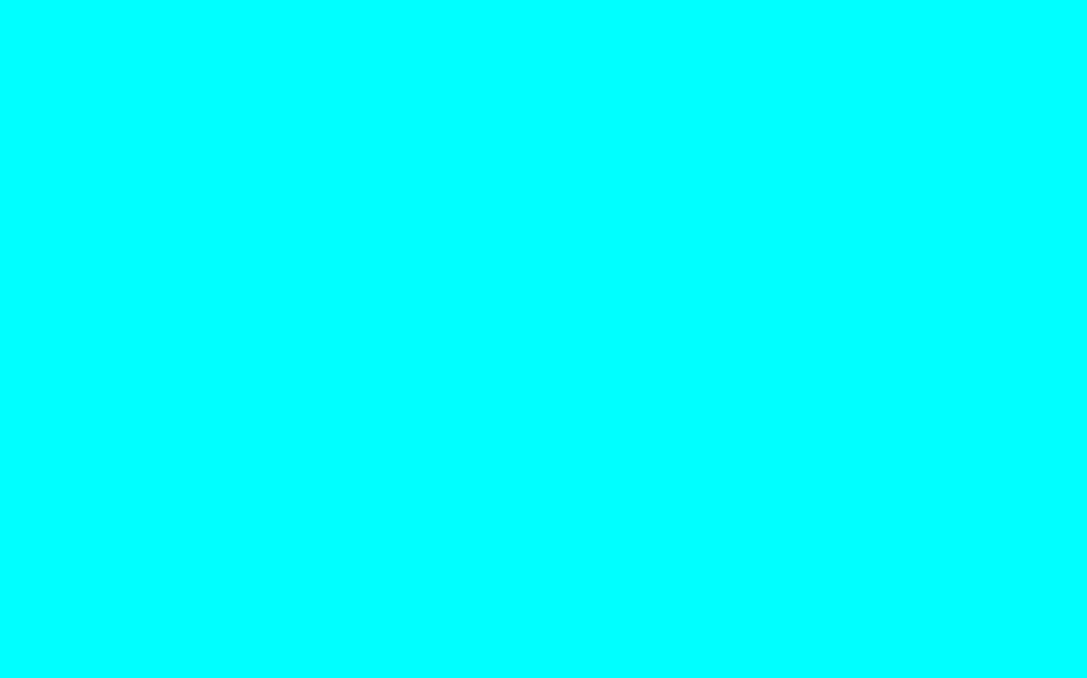
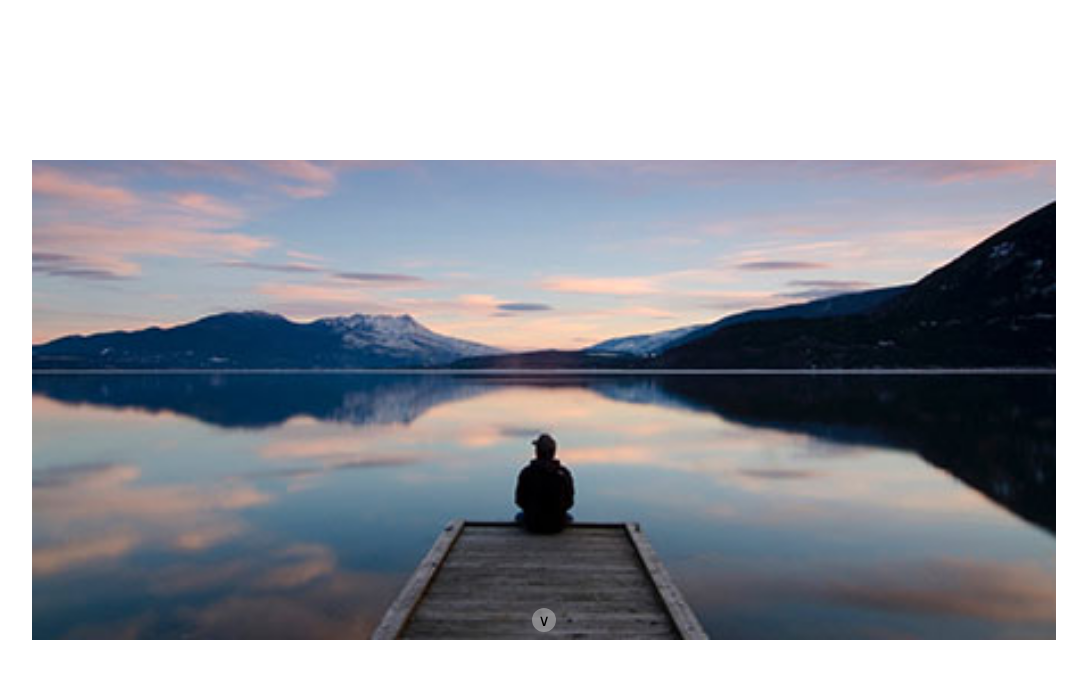
Before and after one commit to LucaBonifazio/js-array-carousel, a plain HTML site: page index.html in a window 1280 px wide. Shown: the whole page, without its empty margins (96-1183 px from the left). Drawn offline with Linux system fonts and the light colour scheme.

Commit message:
Slider up-down

```diff
--- a/css/style.css
+++ b/css/style.css
@@ -1,3 +1,64 @@
+*{
+    margin: 0;
+    padding: 0;
+    box-sizing: border-box;
+}
+
 body{
-    background-color: aqua;
+    display: flex;
+    height: 100vh;
 }
+
+.slider{
+    width: 80%;
+    height: 60%;
+    margin: auto;
+    position: relative;
+}
+
+.slider-img {
+	position: absolute;
+	inset: 0;
+	display: none;
+	width: 100%;
+	height: 100%;
+	object-fit: cover;
+	object-position: center;
+}
+
+.controls {
+	display: flex;
+    flex-direction: column;
+	justify-content: space-between;
+	align-items: center;
+	position: absolute;
+	inset: 0;
+	z-index: 10;
+}
+
+.btn-up,
+.btn-down {
+	display: flex;
+	justify-content: center;
+	align-items: center;
+	margin: .5rem;
+	width: 1.5rem;
+	height: 1.5rem;
+	border-radius: 100%;
+	background-color: rgb(202, 202, 202, .5);
+}
+
+.btn-up:hover,
+.btn-down:hover {
+	background-color: rgb(202, 202, 202, 1);
+    transform: scale(1.1);
+    cursor: pointer;
+}
+
+.active {
+	display: block;
+}
+
+.hidden {
+	visibility: hidden;
+}
--- a/index.html
+++ b/index.html
@@ -5,10 +5,17 @@
     <meta http-equiv="X-UA-Compatible" content="IE=edge">
     <meta name="viewport" content="width=device-width, initial-scale=1.0">
     <title>Carousel</title>
-    <link rel="stylesheet" href="css/style.css">
-    <script src="js/script.js" defer></script>
+       <!-- style css -->
+       <link rel="stylesheet" href="css/style.css">
+       <!-- js -->
+       <script src="js/script.js" defer></script>
 </head>
 <body>
-
+    <div class="slider">
+        <div class="controls">
+			<div class="btn-up hidden">&and;</div>
+			<div class="btn-down">&or;</div>
+		</div>
+    </div>
 </body>
 </html>
--- a/js/script.js
+++ b/js/script.js
@@ -1,15 +1,57 @@
-// Consegna:
-// Dato un array contenente una lista di cinque immagini, creare un carosello come nello screenshot allegato.
-// MILESTONE 1
-// Per prima cosa, creiamo il markup statico: costruiamo il container e inseriamo un'immagine grande al centro: avremo così la struttura base e gli stili pronti per poterci poi concentrare solamente sull'aspetto logico.
-// MILESTONE 2
-// Adesso rimuoviamo tutto il markup statico e inseriamo tutte le immagini dinamicamente servendoci dell'array fornito e un semplice ciclo for che concatena un template literal.
-// Tutte le immagini saranno nascoste, tranne la prima, che avrà una classe specifica che la renderà visibile.
-// Al termine di questa fase ci ritroveremo con lo stesso slider stilato nella milestone 1, ma costruito dinamicamente attraverso JavaScript.
-// MILESTONE 3
-// Al click dell'utente sulle frecce, il programma cambierà l’immagine attiva, che quindi verrà visualizzata al posto della precedente.
-// BONUS 1:
-// Aggiungere il ciclo infinito del carosello. Ovvero se è attiva la prima immagine e l'utente clicca la freccia per andare all’immagine precedente, dovrà comparire l’ultima immagine dell’array e viceversa.
-// BONUS 2:
-// Aggiungere la visualizzazione di tutte le thumbnails sulla destra dell’immagine grande attiva, come nello screenshot proposto. Tutte le miniature avranno un layer di opacità scura, tranne quella corrispondente all’immagine attiva, che invece avrà un bordo colorato.
-// Al click delle frecce, oltre al cambio di immagine attiva, gestire il cambio di miniatura attiva.
+const arrImg = [
+    'img/01.jpg',
+    'img/02.jpg',
+    'img/03.jpg',
+    'img/04.jpg',
+    'img/05.jpg',
+]
+
+const eleSlider = document.querySelector('.slider');
+const eleControls = document.querySelector('.controls');
+const eleBtnUp = document.querySelector('.btn-up');
+const eleBtnDown = document.querySelector('.btn-down');
+
+for (let i = 0; i < arrImg.length; i++) {
+
+	const eleImg = document.createElement('img');
+	eleImg.src = arrImg[i];
+	eleImg.classList.add('slider-img');
+
+	if (i === 0) {
+		eleImg.classList.add('active');
+	}
+
+	eleSlider.append(eleImg);
+}
+
+const listEleImg = document.querySelectorAll('.slider-img');
+
+let activeIndex = 0;
+
+eleBtnDown.addEventListener('click', function () {
+
+	listEleImg[activeIndex].classList.remove('active');
+
+	activeIndex++;
+
+	listEleImg[activeIndex].classList.add('active');
+
+	eleBtnUp.classList.remove('hidden');
+	if (activeIndex === listEleImg.length -1) {
+		eleBtnDown.classList.add('hidden');
+	}
+});
+
+eleBtnUp.addEventListener('click', function () {
+
+	listEleImg[activeIndex].classList.remove('active');
+
+	activeIndex--;
+
+	listEleImg[activeIndex].classList.add('active');
+
+	eleBtnDown.classList.remove('hidden');
+	if (activeIndex === 0) {
+		eleBtnUp.classList.add('hidden');
+	}
+});
```
Also changed, not shown: img/01.jpg (added), img/02.jpg (added), img/03.jpg (added), img/04.jpg (added), img/05.jpg (added).
